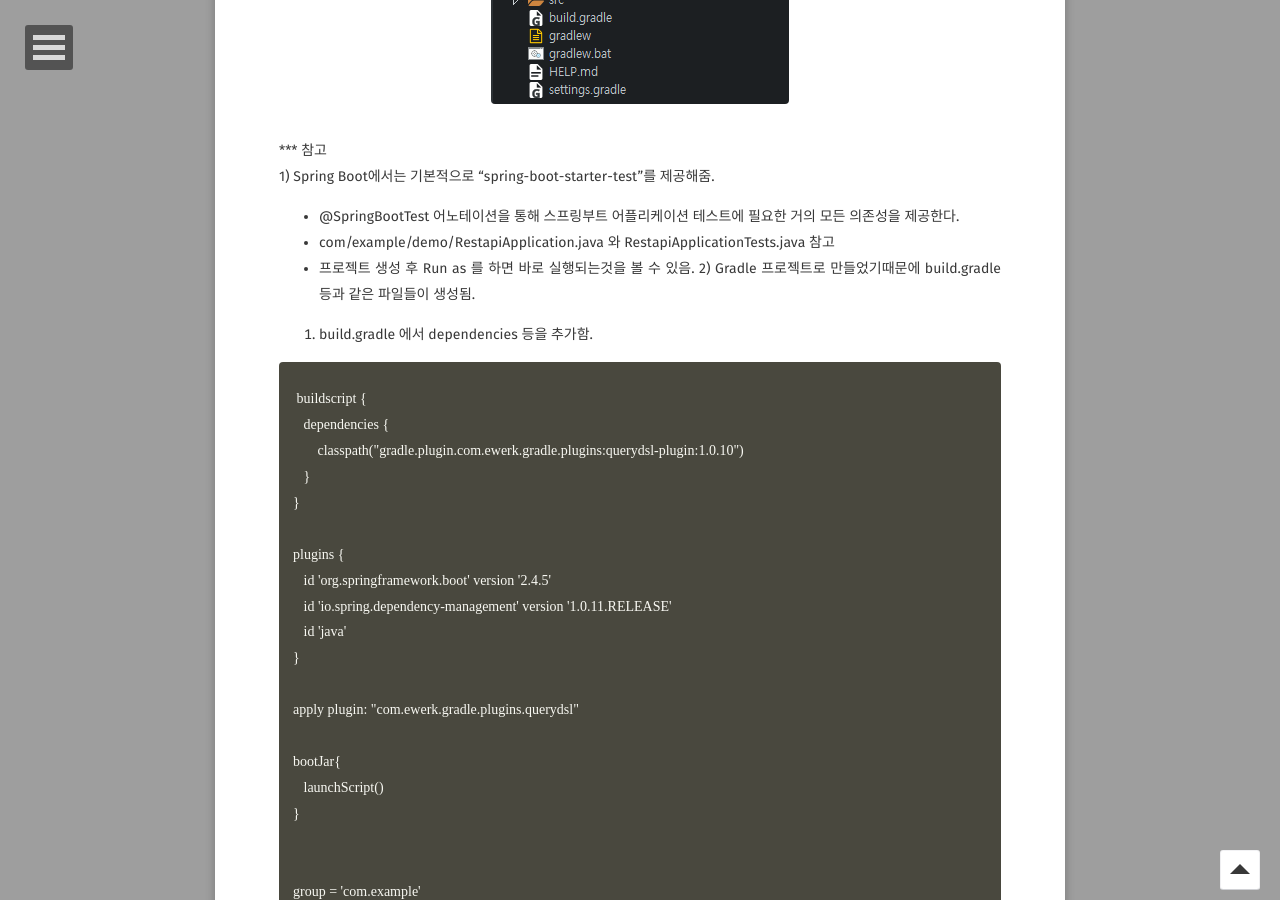
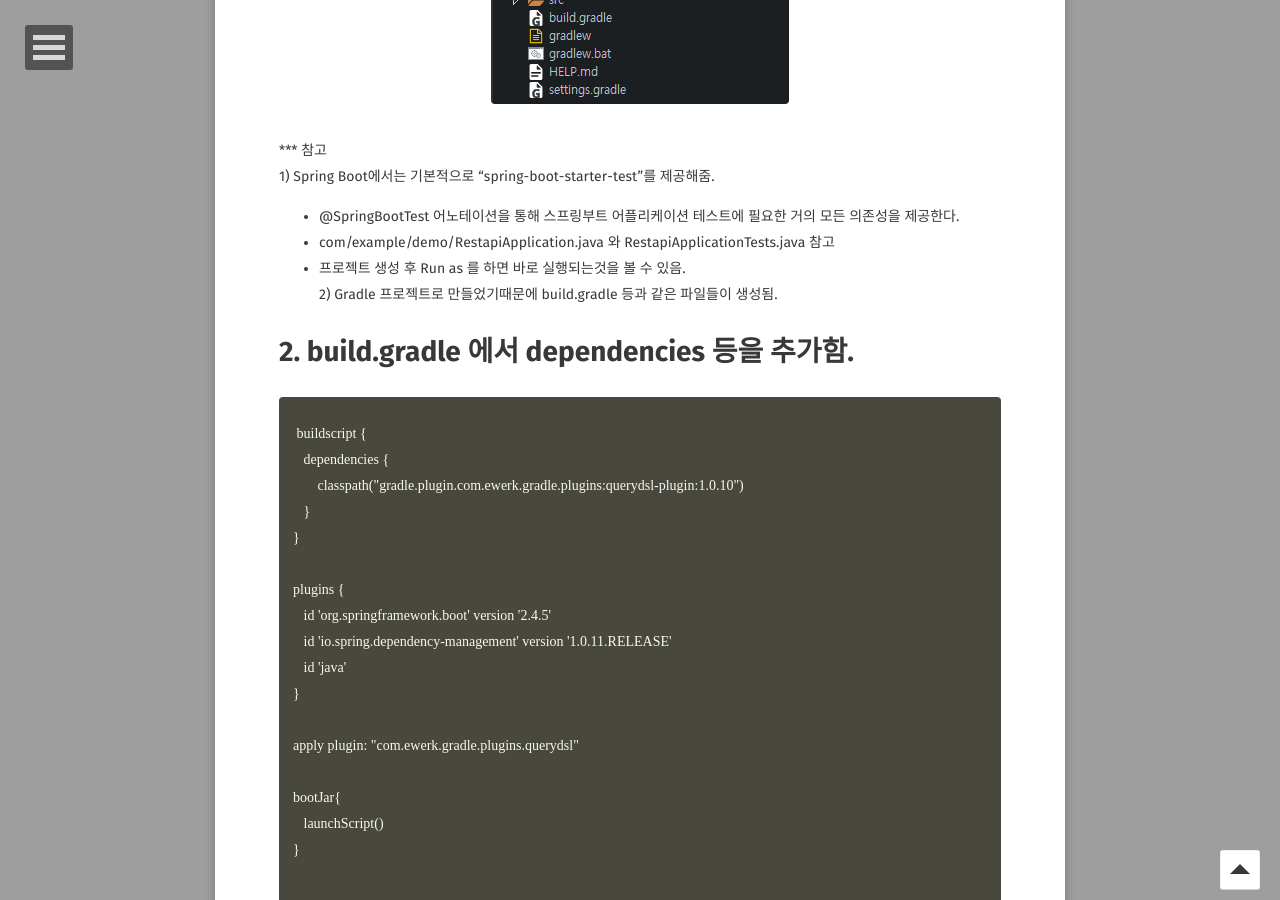
Before and after one commit to GayeonYoon/GayeonYoon.github.io, a Jekyll site: the page built from _posts/2021-07-30-REST_API_POST_1.md, in a window 1280 px wide and 900 px high, scrolled down 1928 px. Built offline with Jekyll 4.4.1, drawn with Linux system fonts in a browser that asks for light colours; some web fonts are replaced.

Commit message:
Update 2021-07-30-REST_API_POST_1.md

```diff
--- a/_posts/2021-07-30-REST_API_POST_1.md
+++ b/_posts/2021-07-30-REST_API_POST_1.md
@@ -14,7 +14,6 @@ feature: /assets/img/spring_boot_logo.jpg
 
 1. Eclipse 실행 후 File > New > Other > Spring Boot > Spring Starter Project 클릭 후 <br>
 Project <b>Name</b> 입력, Type은 <b>Gradle</b>로 선택.
-
 <figure>
 	<img src="/assets/img/RestApi_post1.png">
 </figure>
@@ -26,12 +25,12 @@ Project <b>Name</b> 입력, Type은 <b>Gradle</b>로 선택.
 
 *** 참고<br>
   1) Spring Boot에서는 기본적으로 "spring-boot-starter-test"를 제공해줌. <br>
-   * @SpringBootTest 어노테이션을 통해 스프링부트 어플리케이션 테스트에 필요한 거의 모든 의존성을 제공한다.
-   * com/example/demo/RestapiApplication.java 와 RestapiApplicationTests.java 참고
-   * 프로젝트 생성 후 Run as 를 하면 바로 실행되는것을 볼 수 있음.
+   * @SpringBootTest 어노테이션을 통해 스프링부트 어플리케이션 테스트에 필요한 거의 모든 의존성을 제공한다.<br>
+   * com/example/demo/RestapiApplication.java 와 RestapiApplicationTests.java 참고<br>
+   * 프로젝트 생성 후 Run as 를 하면 바로 실행되는것을 볼 수 있음. <br>
   2) Gradle 프로젝트로 만들었기때문에 build.gradle 등과 같은 파일들이 생성됨. <br>
 
-3. build.gradle 에서 dependencies 등을 추가함.
+# 2. build.gradle 에서 dependencies 등을 추가함.
 
 {% highlight code %} buildscript {
    dependencies {
```
